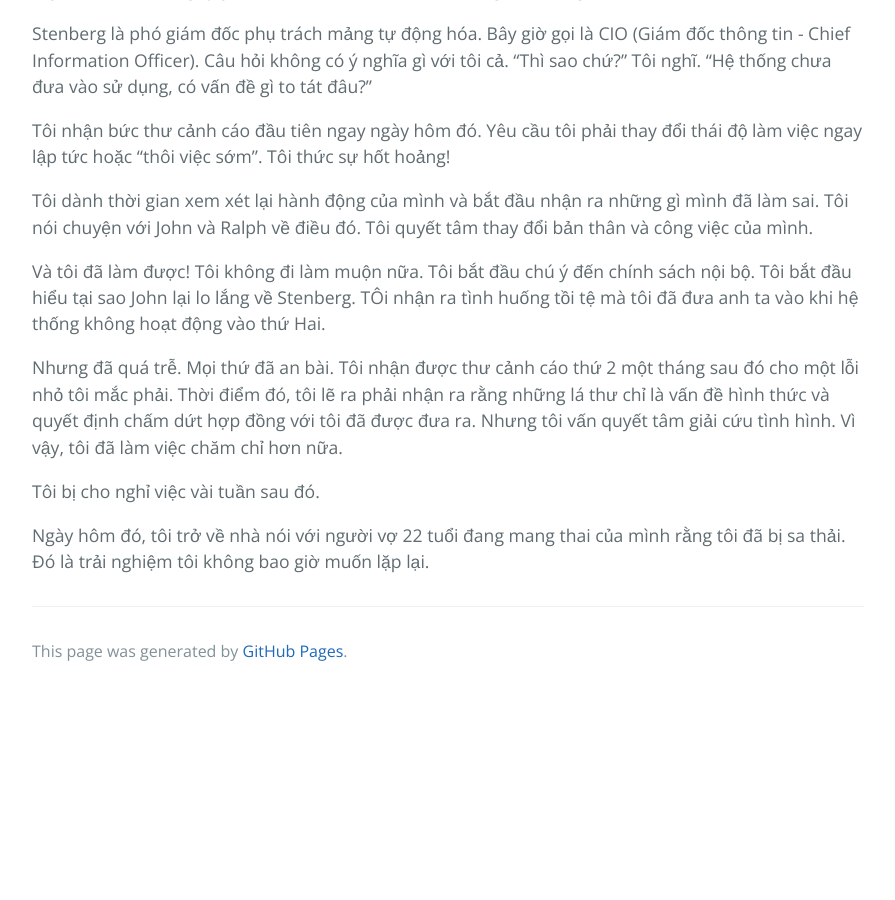
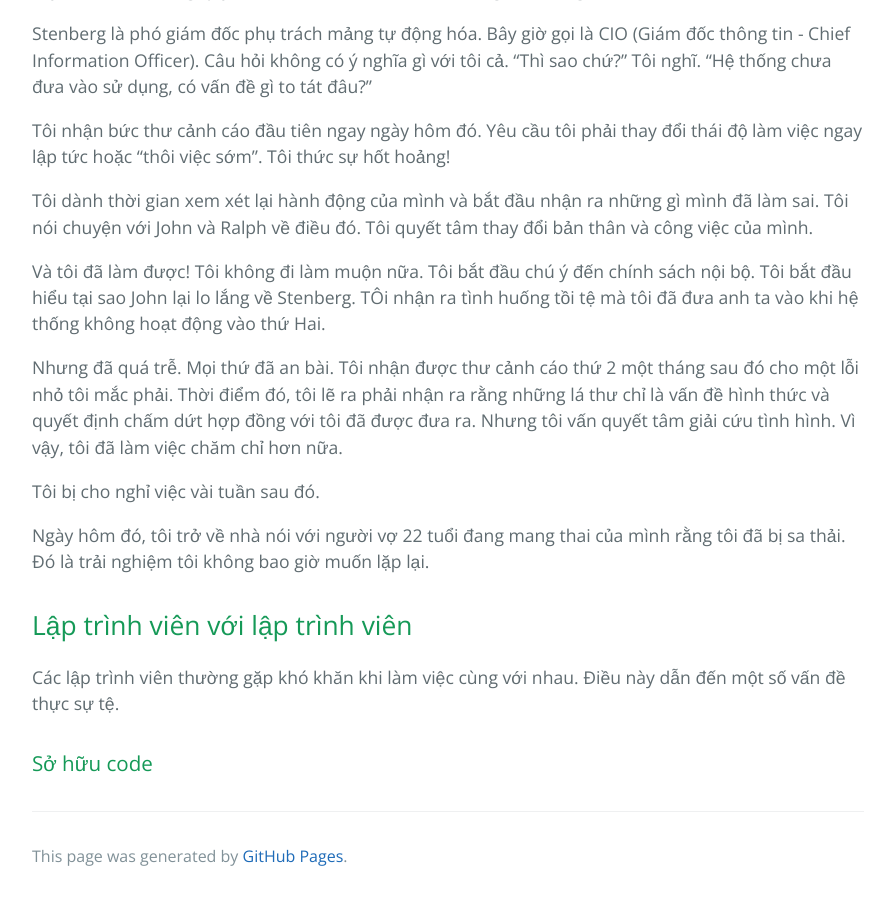
Before and after one commit to HaiBV/haibv.github.io, a Jekyll site: the page built from clean-coder/chapter-12-collaboration.md, in a window 1280 px wide and 900 px high, scrolled down 3986 px. Shown: the whole window, without its empty margins (192-1087 px from the left). Built offline with Jekyll 4.4.1, drawn with Linux system fonts in a browser that asks for light colours; our own code applies the rules of GitHub Pages for plain Markdown files; before the commit the page ends 4681 px from its top, so only the background shows below that.

Commit message:
Book - The Clean Coder - Chapter 12 - Collaboration

```diff
--- a/clean-coder/chapter-12-collaboration.md
+++ b/clean-coder/chapter-12-collaboration.md
@@ -87,3 +87,9 @@ Nhưng đã quá trễ. Mọi thứ đã an bài. Tôi nhận được thư cả
 Tôi bị cho nghỉ việc vài tuần sau đó.
 
 Ngày hôm đó, tôi trở về nhà nói với người vợ 22 tuổi đang mang thai của mình rằng tôi đã bị sa thải. Đó là trải nghiệm tôi không bao giờ muốn lặp lại.
+
+## Lập trình viên với lập trình viên
+
+Các lập trình viên thường gặp khó khăn khi làm việc cùng với nhau. Điều này dẫn đến một số vấn đề thực sự tệ.
+
+### Sở hữu code
```
